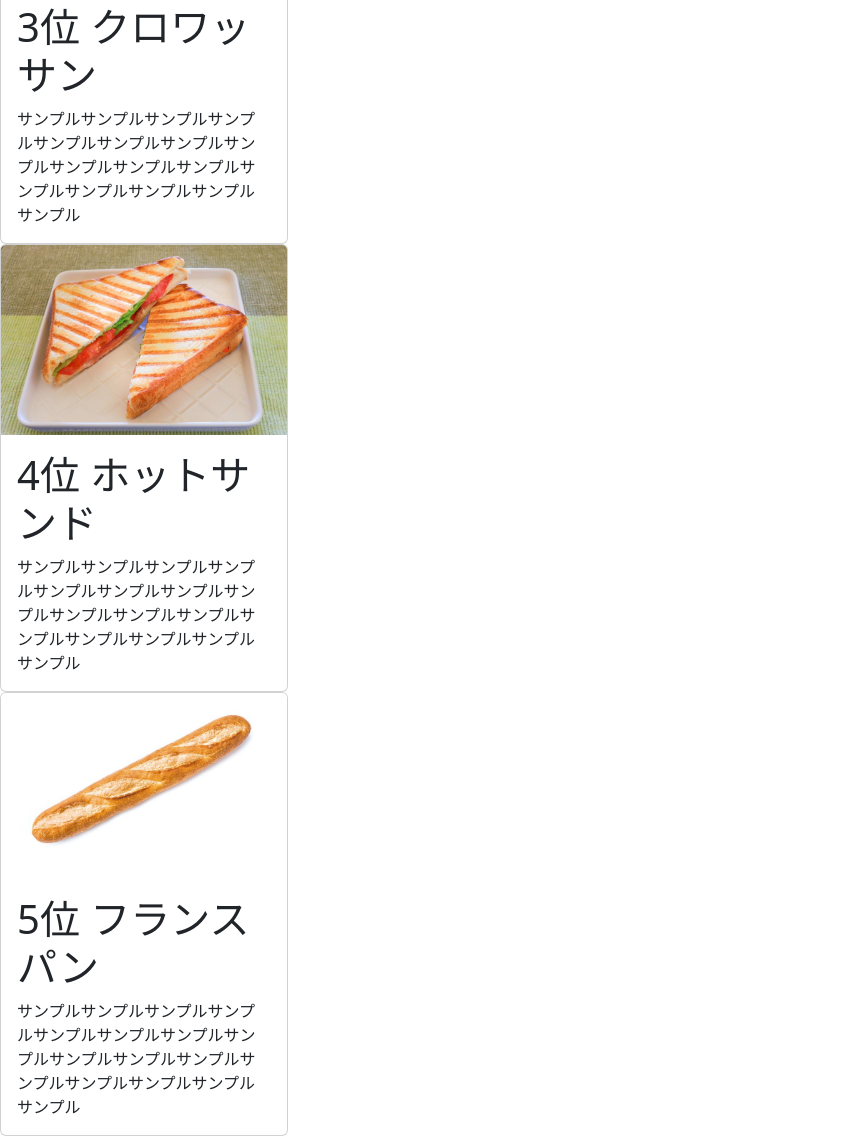
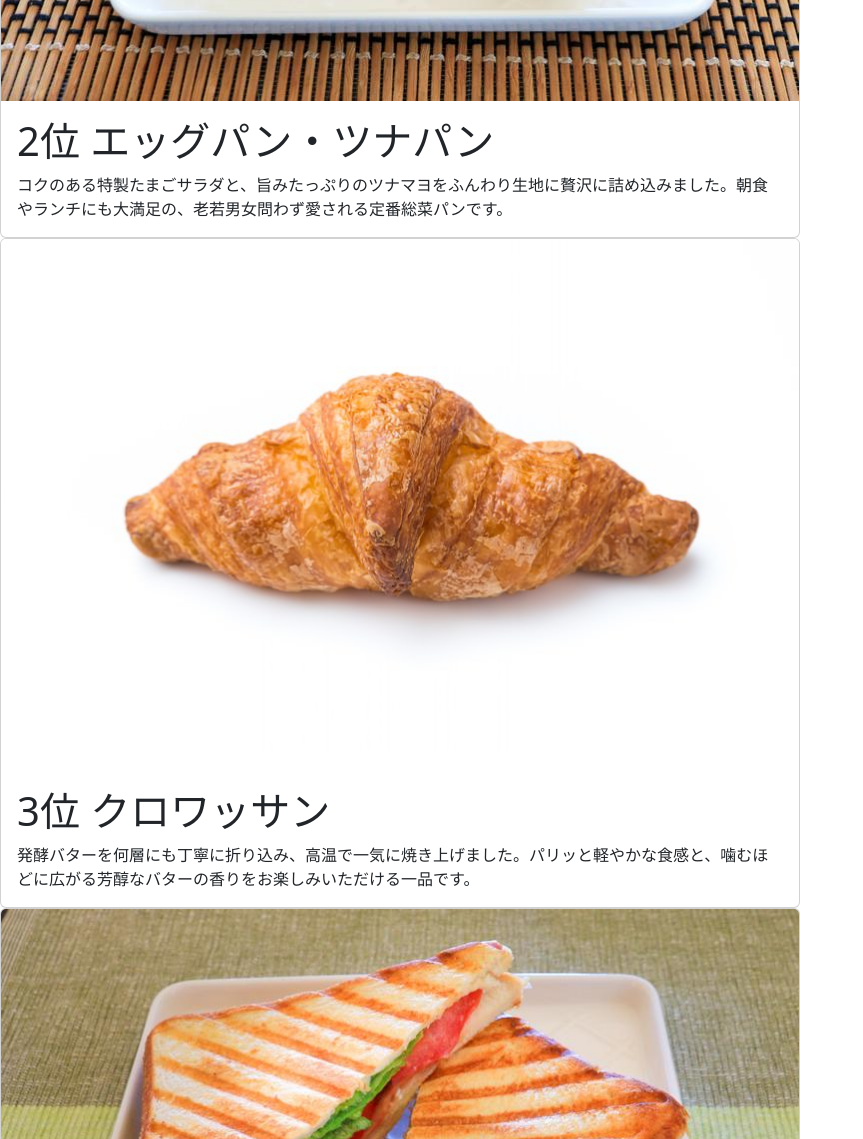
Before and after one commit to kendousys25-wq/team-bread, a plain HTML site: page ranking.html in a window 1280 px wide. Shown: the part 1158-2297 px from the top of the page, without its empty margins (0-863 px from the left). Drawn offline with nearby package versions, Linux system fonts and the light colour scheme.

Commit message:
ランキング内容追加及びカードの大きさ調整

```diff
--- a/ranking.html
+++ b/ranking.html
@@ -40,43 +40,43 @@
         </nav>
     </div>
     <main>
-        <div class="card" style="width: 18rem;">
+        <div class="card" style="width: 50rem;">
             <img src="image/Biscuit.jpg" class="card-img-top" alt="">
             <div class="card-body">
                 <h1 class="card-text">1位 ビスケット</h1>
-                <p class="card-text">サンプルサンプルサンプルサンプルサンプルサンプルサンプルサンプルサンプルサンプルサンプルサンプルサンプルサンプルサンプルサンプル</p>
+                <p class="card-text">外はサクッと香ばしく、中はふんわりしっとりとした食感が自慢の看板商品。バターの豊かな風味と優しい甘さが口いっぱいに広がり、コーヒーや紅茶との相性も抜群です。</p>
             </div>
         </div>
 
-        <div class="card" style="width: 18rem;">
+        <div class="card" style="width: 50rem;">
             <img src="image/eggtsuna.jpg" class="card-img-top" alt="">
             <div class="card-body">
                 <h1 class="card-text">2位 エッグパン・ツナパン</h1>
-                <p class="card-text">サンプルサンプルサンプルサンプルサンプルサンプルサンプルサンプルサンプルサンプルサンプルサンプルサンプルサンプルサンプルサンプル</p>
+                <p class="card-text">コクのある特製たまごサラダと、旨みたっぷりのツナマヨをふんわり生地に贅沢に詰め込みました。朝食やランチにも大満足の、老若男女問わず愛される定番総菜パンです。</p>
             </div>
         </div>
 
-        <div class="card" style="width: 18rem;">
+        <div class="card" style="width: 50rem;">
             <img src="image/croissant.jpg" class="card-img-top" alt="">
             <div class="card-body">
                 <h1 class="card-text">3位 クロワッサン</h1>
-                <p class="card-text">サンプルサンプルサンプルサンプルサンプルサンプルサンプルサンプルサンプルサンプルサンプルサンプルサンプルサンプルサンプルサンプル</p>
+                <p class="card-text">発酵バターを何層にも丁寧に折り込み、高温で一気に焼き上げました。パリッと軽やかな食感と、噛むほどに広がる芳醇なバターの香りをお楽しみいただける一品です。</p>
             </div>
         </div>
 
-        <div class="card" style="width: 18rem;">
+        <div class="card" style="width: 50rem; ">
             <img src="image/Hotsand.jpg" class="card-img-top" alt="">
             <div class="card-body">
                 <h1 class="card-text">4位 ホットサンド</h1>
-                <p class="card-text">サンプルサンプルサンプルサンプルサンプルサンプルサンプルサンプルサンプルサンプルサンプルサンプルサンプルサンプルサンプルサンプル</p>
+                <p class="card-text">香ばしくトーストした食パンに、とろーりチーズとジューシーな具材をたっぷりサンドしました。焼きたてのカリッとした歯ざわりと、あつあつの具材が食欲をそそります。</p>
             </div>
         </div>
 
-        <div class="card" style="width: 18rem;">
+        <div class="card" style="width: 50rem;">
             <img src="image/france.jpg" class="card-img-top" alt="">
             <div class="card-body">
                 <h1 class="card-text">5位 フランスパン</h1>
-                <p class="card-text">サンプルサンプルサンプルサンプルサンプルサンプルサンプルサンプルサンプルサンプルサンプルサンプルサンプルサンプルサンプルサンプル</p>
+                <p class="card-text">厳選した小麦の香りと甘みを最大限に引き出した本格派。パリッと香ばしいクラスト（皮）と、もっちりみずみずしい中身は、そのままでもお料理と合わせても絶品です。</p>
             </div>
         </div>
 
```
